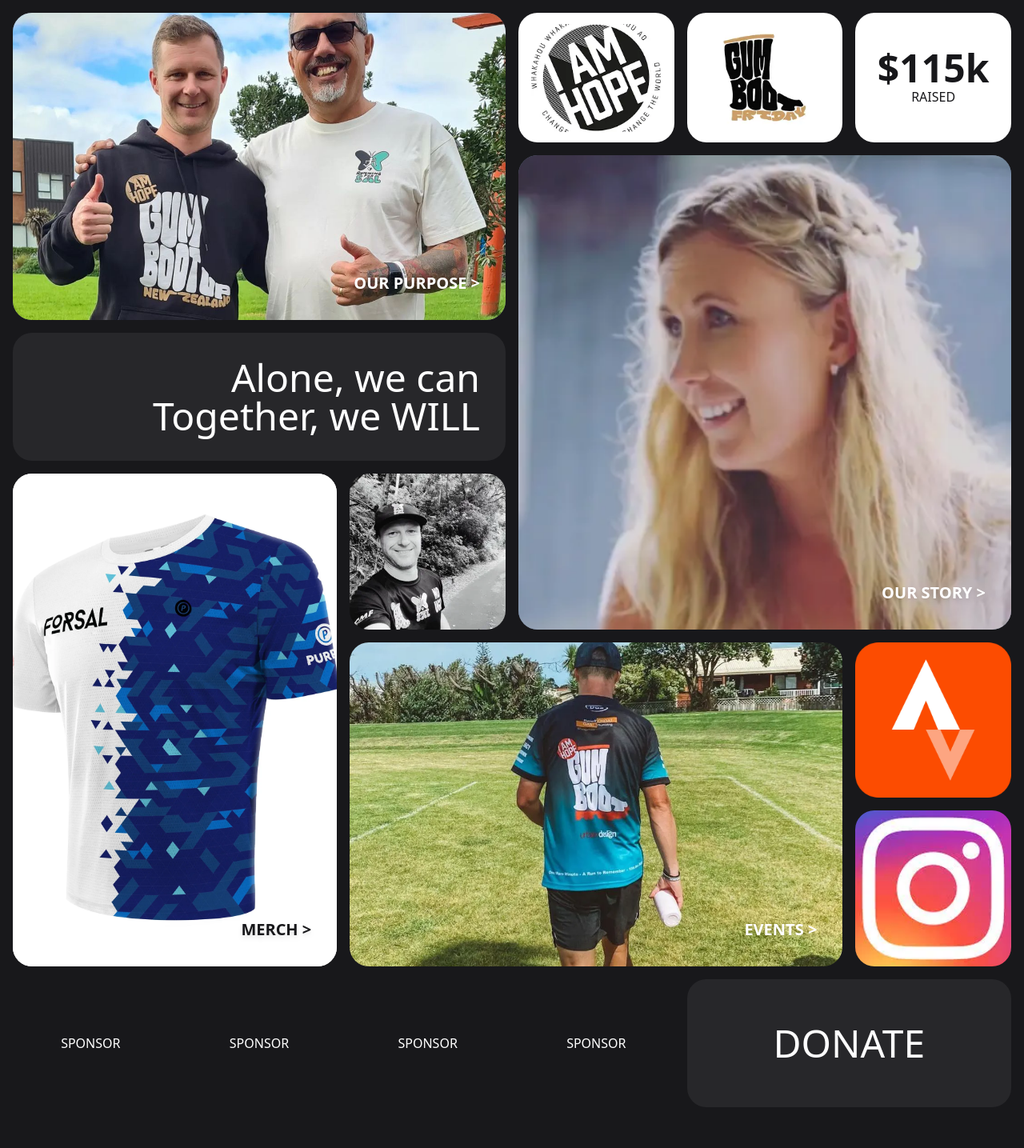
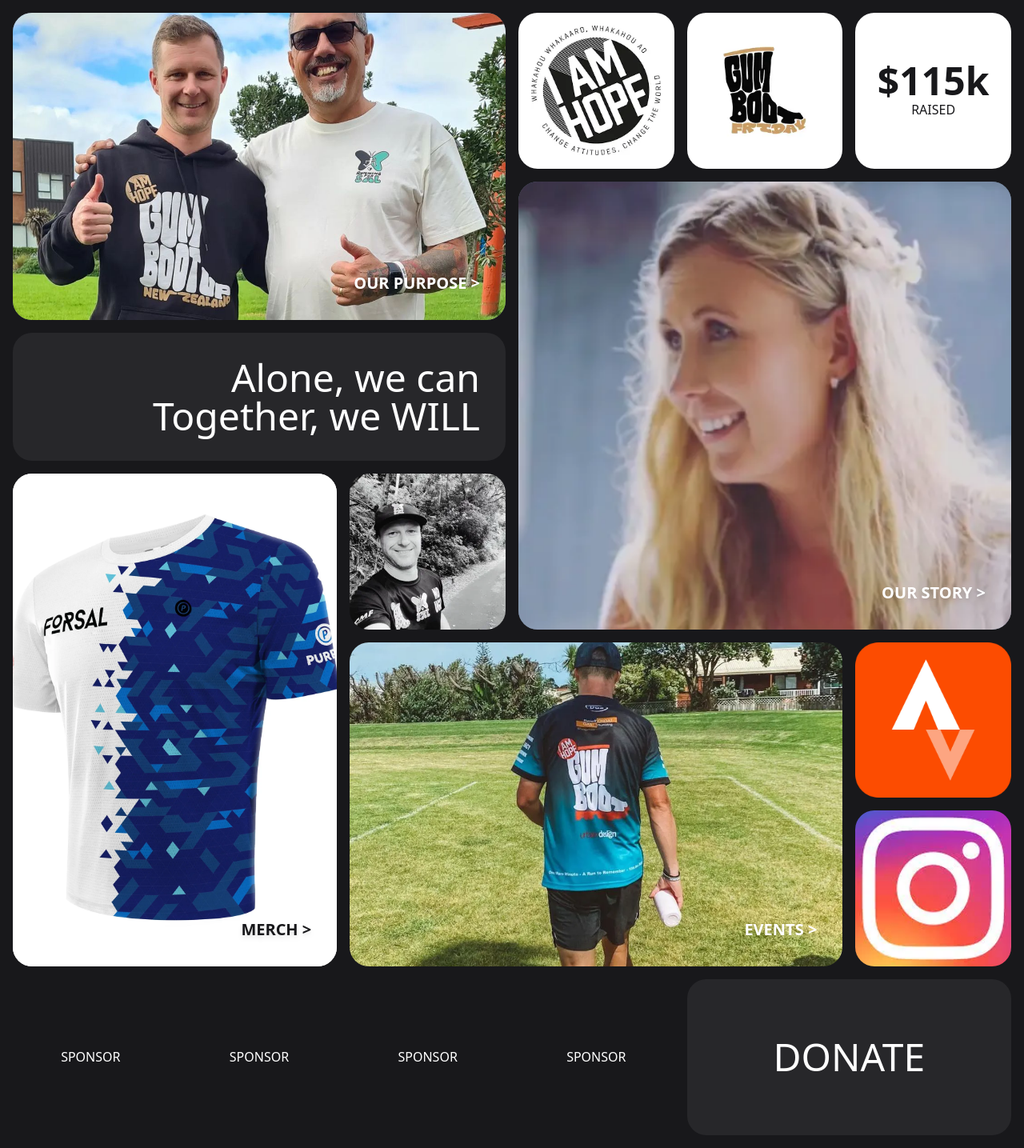
Before and after one commit to robbiedob21/RunningForSal, a website: page index.html in a window 1280 px wide. Shown: the whole page at 80% size. Before the commit the page ends 1400 px from the top, so only its background shows below. Drawn offline with Linux system fonts and the light colour scheme.

Commit message:
updates to phone

```diff
--- a/index.html
+++ b/index.html
@@ -26,7 +26,7 @@
 				>
 			</div>
 			<div
-				class="rounded-3xl bg-white grid place-items-center overflow-hidden min-h-40"
+				class="rounded-3xl bg-white grid place-items-center overflow-hidden aspect-square"
 			>
                 <a href="https://www.iamhope.org.nz/" class="h-5/6 w-5/6">
                     <img
@@ -36,7 +36,7 @@
                 </a>
 			</div>
 			<div
-				class="rounded-3xl bg-white grid place-items-center overflow-hidden min-h-40"
+				class="rounded-3xl bg-white grid place-items-center overflow-hidden aspect-square"
 			>
                 <a href="https://www.gumbootfriday.org.nz/" class="h-5/6 w-5/6">
                     <img
@@ -46,7 +46,7 @@
                 </a>
 			</div>
 			<div
-				class="rounded-3xl bg-white text-zinc-900 grid place-items-center text-center min-h-40"
+				class="rounded-3xl bg-white text-zinc-900 grid place-items-center text-center aspect-square"
 			>
 				<div>
 					<p class="text-3xl md:text-5xl font-bold">$115k</p>
@@ -92,7 +92,7 @@
 					>MERCH ></p
 				>
 			</div>
-			<div class="rounded-3xl min-h-40 overflow-hidden">
+			<div class="rounded-3xl overflow-hidden aspect-square">
 				<img
 					class="object-cover h-full w-full"
 					src="./resource/images/corey.webp"
@@ -114,7 +114,7 @@
 					>EVENTS ></p
 				>
 			</div>
-			<div class="rounded-3xl min-h-40 overflow-hidden">
+			<div class="rounded-3xl overflow-hidden aspect-square">
                 <a href="https://www.strava.com/clubs/FORSAL">
                     <img
                         class="object-cover h-full w-full"
@@ -123,7 +123,7 @@
                     />
                 </a>
 			</div>
-			<div class="rounded-3xl min-h-40 overflow-hidden">
+			<div class="rounded-3xl overflow-hidden aspect-square">
                 <a href="https://www.instagram.com/runningforsal/">
                     <img
                         class="object-cover h-full w-full scale-125"
@@ -132,10 +132,10 @@
                     />
                 </a>
 			</div>
-			<div class="rounded-3xl min-h-40 grid place-items-center">SPONSOR</div>
-			<div class="rounded-3xl min-h-40 grid place-items-center">SPONSOR</div>
-			<div class="rounded-3xl min-h-40 grid place-items-center">SPONSOR</div>
-			<div class="rounded-3xl min-h-40 grid place-items-center">SPONSOR</div>
+			<div class="rounded-3xl grid place-items-center aspect-square">SPONSOR</div>
+			<div class="rounded-3xl grid place-items-center aspect-square">SPONSOR</div>
+			<div class="rounded-3xl grid place-items-center aspect-square">SPONSOR</div>
+			<div class="rounded-3xl grid place-items-center aspect-square">SPONSOR</div>
 			<a
 				class="rounded-3xl col-span-2 md:col-span-1 md:row-span-2 lg:row-span-1 lg:col-span-2 min-h-40 grid place-items-center bg-zinc-800 text-5xl hover:bg-teal-500 transition" href="#"
 			>
```
